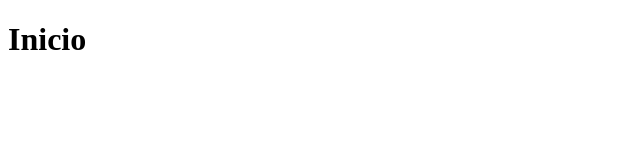
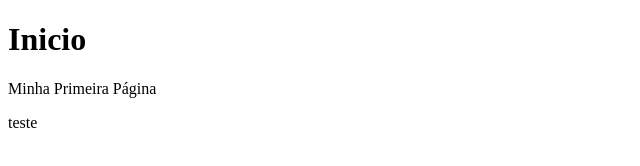
Before and after one commit to AldemirAlencarArquivos/Projeto_1, a plain HTML site: page index.html in a window 1280 px wide. Shown: the whole page, without its empty margins (0-640 px from the left). Drawn offline with Linux system fonts and the light colour scheme.

Commit message:
Modifiquei página inicial

```diff
--- a/index.html
+++ b/index.html
@@ -7,5 +7,7 @@
 </head>
 <body>
     <h1>Inicio</h1>
+    <p>Minha Primeira Página</p>
+    <p>teste</p>
 </body>
 </html>
```
